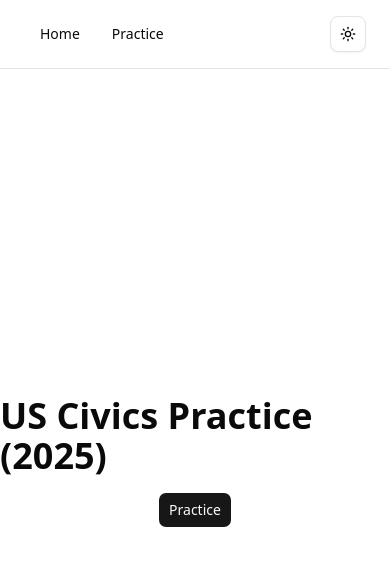
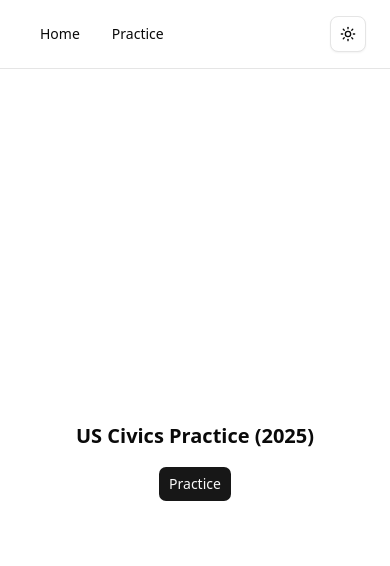
Before and after one commit to smanzler/civics-practice, a Next.js app: page / in a window 390 px wide. Shown: the top 566 px of the page. Built offline with nearby package versions, Linux system fonts and the light colour scheme.

Commit message:
updated size

```diff
--- a/app/page.tsx
+++ b/app/page.tsx
@@ -5,7 +5,9 @@ export default async function Page() {
   return (
     <div className="fixed inset-x-0 top-[80px] h-[calc(100dvh-80px)] flex justify-center items-center">
       <div className="flex flex-col items-center gap-4">
-        <h1 className="text-4xl font-bold">US Civics Practice (2025)</h1>
+        <h1 className="text-xl md:text-4xl font-bold">
+          US Civics Practice (2025)
+        </h1>
         <Button asChild>
           <Link href="/practice">Practice</Link>
         </Button>
```
